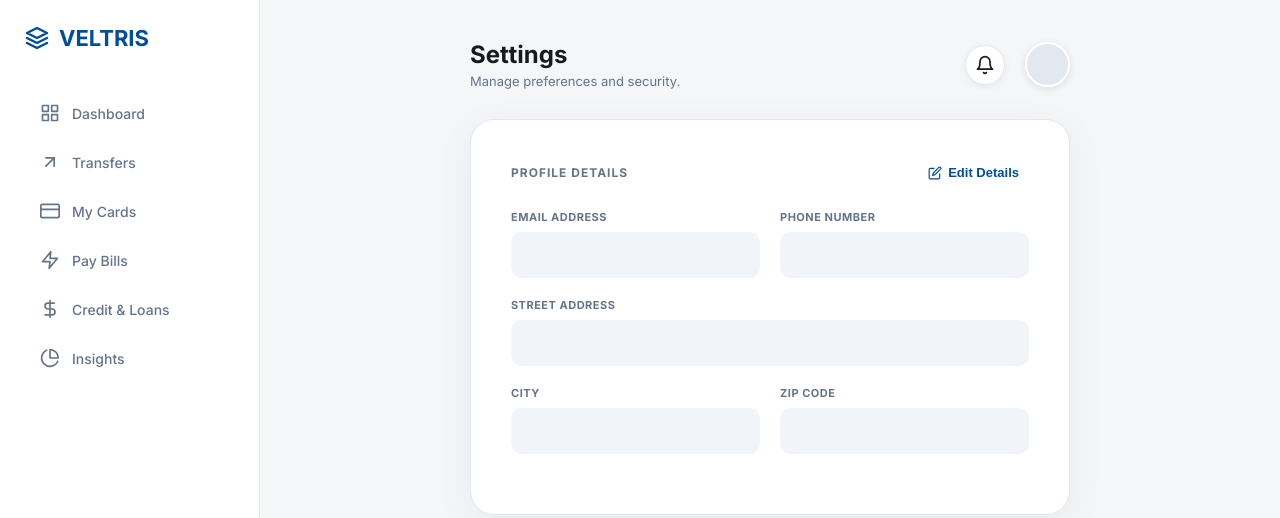
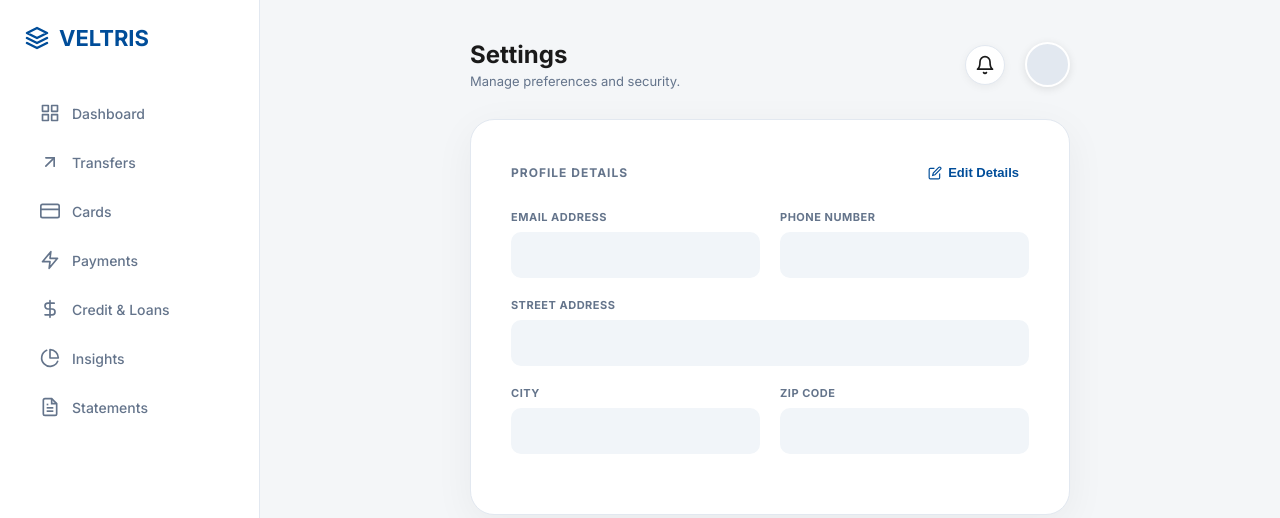
Before and after one commit to veltriscompliance-oss/VeltrisBank, a Django app: template account/templates/account/settings.html in a window 1280 px wide. Shown: the top 518 px of the page. Run offline with Django 5.2, Linux system fonts and the light colour scheme; the template is opened without the code that fills it, so the values that code supplies are empty.

Commit message:
Minor Updates

```diff
--- a/account/templates/account/settings.html
+++ b/account/templates/account/settings.html
@@ -135,10 +135,11 @@
         <div class="menu-group">
             <a href="/dashboard/" class="menu-item"><svg viewBox="0 0 24 24" fill="none" stroke="currentColor" stroke-linecap="round" stroke-linejoin="round"><rect x="3" y="3" width="7" height="7"></rect><rect x="14" y="3" width="7" height="7"></rect><rect x="14" y="14" width="7" height="7"></rect><rect x="3" y="14" width="7" height="7"></rect></svg> Dashboard</a>
             <a href="/transfer/" class="menu-item"><svg viewBox="0 0 24 24" fill="none" stroke="currentColor" stroke-linecap="round" stroke-linejoin="round"><line x1="7" y1="17" x2="17" y2="7"></line><polyline points="7 7 17 7 17 17"></polyline></svg> Transfers</a>
-            <a href="/cards/" class="menu-item"><svg viewBox="0 0 24 24" fill="none" stroke="currentColor" stroke-linecap="round" stroke-linejoin="round"><rect x="1" y="4" width="22" height="16" rx="2" ry="2"></rect><line x1="1" y1="10" x2="23" y2="10"></line></svg> My Cards</a>
-            <a href="/pay-bills/" class="menu-item"><svg viewBox="0 0 24 24" fill="none" stroke="currentColor" stroke-linecap="round" stroke-linejoin="round"><path d="M13 2L3 14h9l-1 8 10-12h-9l1-8z"></path></svg> Pay Bills</a>
+            <a href="/cards/" class="menu-item"><svg viewBox="0 0 24 24" fill="none" stroke="currentColor" stroke-linecap="round" stroke-linejoin="round"><rect x="1" y="4" width="22" height="16" rx="2" ry="2"></rect><line x1="1" y1="10" x2="23" y2="10"></line></svg> Cards</a>
+            <a href="/pay-bills/" class="menu-item"><svg viewBox="0 0 24 24" fill="none" stroke="currentColor" stroke-linecap="round" stroke-linejoin="round"><path d="M13 2L3 14h9l-1 8 10-12h-9l1-8z"></path></svg> Payments</a>
             <a href="/loans/" class="menu-item"><svg viewBox="0 0 24 24" fill="none" stroke="currentColor" stroke-linecap="round" stroke-linejoin="round"><path d="M12 2v20M17 5H9.5a3.5 3.5 0 0 0 0 7h5a3.5 3.5 0 0 1 0 7H6"></path></svg> Credit & Loans</a>
             <a href="/analytics/" class="menu-item"><svg viewBox="0 0 24 24" fill="none" stroke="currentColor" stroke-linecap="round" stroke-linejoin="round"><path d="M21.21 15.89A10 10 0 1 1 8 2.83"></path><path d="M22 12A10 10 0 0 0 12 2v10z"></path></svg> Insights</a>
+            <a href="/documents/" class="menu-item"><svg fill="none" stroke="currentColor" viewBox="0 0 24 24"><path d="M14 2H6a2 2 0 0 0-2 2v16a2 2 0 0 0 2 2h12a2 2 0 0 0 2-2V8z"></path><polyline points="14 2 14 8 20 8"></polyline><line x1="16" y1="13" x2="8" y2="13"></line><line x1="16" y1="17" x2="8" y2="17"></line><polyline points="10 9 9 9 8 9"></polyline></svg> Statements</a>
             <!-- ACTIVE ITEM -->
         </div>
         <div class="sidebar-footer">
--- a/account/templates/account/support.html
+++ b/account/templates/account/support.html
@@ -233,6 +233,7 @@
         <div class="sidebar-footer">
             <a href="/profile/" class="menu-item"><svg viewBox="0 0 24 24" fill="none" stroke="currentColor" stroke-linecap="round" stroke-linejoin="round"><path d="M20 21v-2a4 4 0 0 0-4-4H8a4 4 0 0 0-4 4v2"></path><circle cx="12" cy="7" r="4"></circle></svg> Profile</a>
             <a href="/support/" class="menu-item active"><svg viewBox="0 0 24 24" fill="none" stroke="currentColor" stroke-linecap="round" stroke-linejoin="round"><path d="M21 15a2 2 0 0 1-2 2H7l-4 4V5a2 2 0 0 1 2-2h14a2 2 0 0 1 2 2z"></path></svg> Support</a>
+            <a href="/settings/" class="menu-item"><svg fill="none" stroke="currentColor" viewBox="0 0 24 24"><circle cx="12" cy="12" r="3"></circle><path d="M19.4 15a1.65 1.65 0 0 0 .33 1.82l.06.06a2 2 0 0 1 0 2.83 2 2 0 0 1-2.83 0l-.06-.06a1.65 1.65 0 0 0-1.82-.33 1.65 1.65 0 0 0-1 1.51V21a2 2 0 0 1-2 2 2 2 0 0 1-2-2v-.09A1.65 1.65 0 0 0 9 19.4a1.65 1.65 0 0 0-1.82.33l-.06.06a2 2 0 0 1-2.83 0 2 2 0 0 1 0-2.83l.06.06a1.65 1.65 0 0 0 .33-1.82 1.65 1.65 0 0 0-1.51-1H3a2 2 0 0 1-2-2 2 2 0 0 1 2-2h.09A1.65 1.65 0 0 0 4.6 9a1.65 1.65 0 0 0-.33-1.82l-.06-.06a2 2 0 0 1 0-2.83 2 2 0 0 1 2.83 0l.06.06a1.65 1.65 0 0 0-.33 1.82V9a1.65 1.65 0 0 0 1.51 1H21a2 2 0 0 1 2 2 2 2 0 0 1-2 2h-.09a1.65 1.65 0 0 0-1.51 1z"></path></svg> Settings</a>
             <a href="/logout/" class="menu-item" style="color: var(--danger);"><svg fill="none" stroke="currentColor" viewBox="0 0 24 24"><path d="M9 21H5a2 2 0 0 1-2-2V5a2 2 0 0 1 2-2h4"></path><polyline points="16 17 21 12 16 7"></polyline><line x1="21" y1="12" x2="9" y2="12"></line></svg> Sign Out</a>
         </div>
     </div>
```
